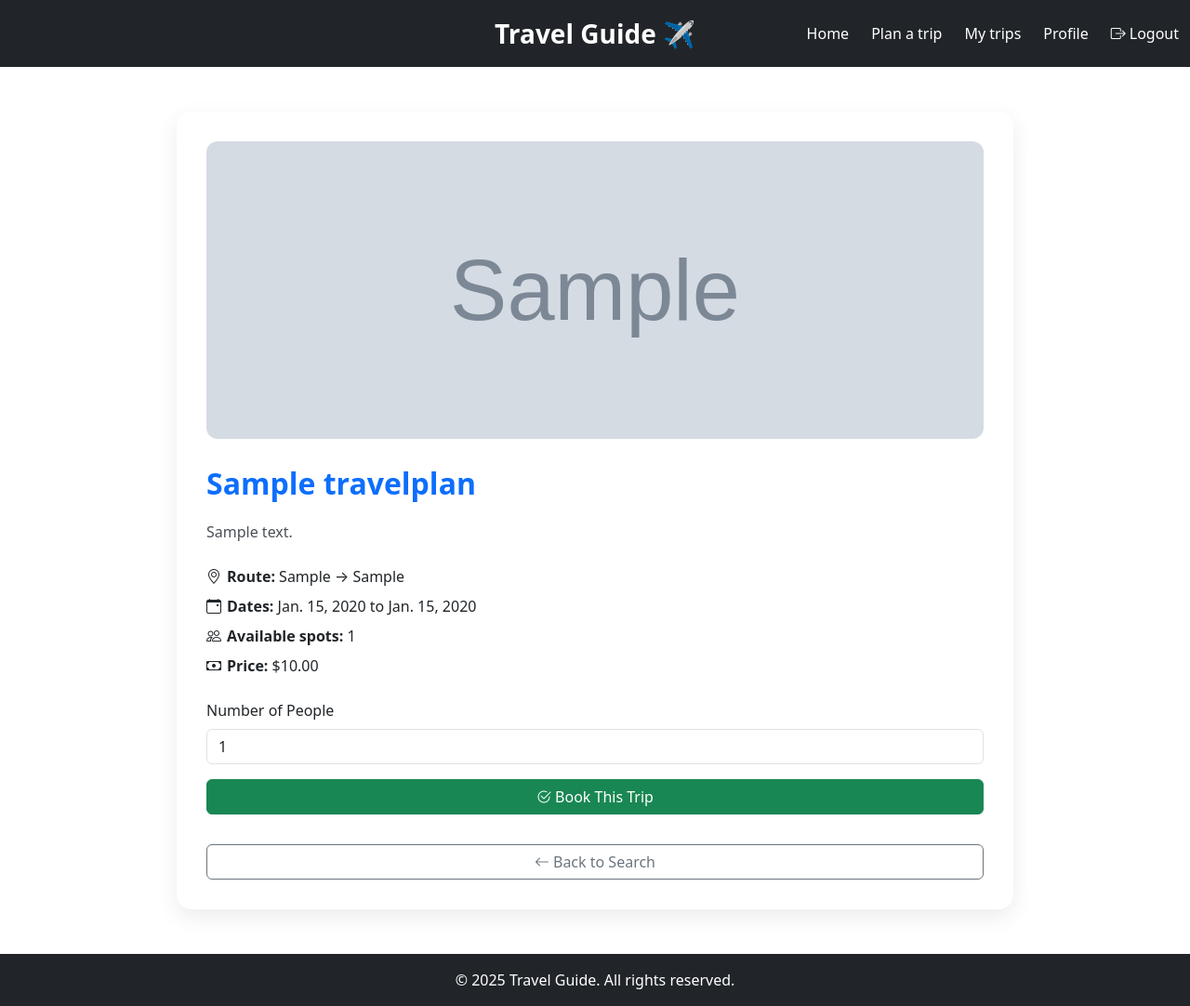
After one commit to helenaborzan/Web_projekt, a Django app: page /travelApp/trip/1/ in a window 1280 px wide. The commit adds this page. Shown: the whole page at 93% size. Run offline with Django 5.2, Linux system fonts and the light colour scheme; a user stored in the database is signed in; tables that the repository leaves empty hold one stand-in row (values such as "Sample post"); grey boxes marked "Sample" are stand-in pictures.

Commit message:
Add tripDetails.html

```diff
--- a/travelguide/travelApp/templates/travelApp/myTrips.html
+++ b/travelguide/travelApp/templates/travelApp/myTrips.html
@@ -16,7 +16,7 @@
           <p class="card-text">{{ trip.travel_plan.description }}</p>
           <p class="card-text">{{ trip.start_destination }} → {{ trip.end_destination }}</p>
           <p class="card-text">{{ trip.start_date }} to {{ trip.end_date }}</p>
-          <p class="card-text">People: {{ trip.number_of_people }}</p>
+          <p class="card-text">Seats available: {{ trip.number_of_people }}</p>
           <form method="POST" class="mt-3">
             {% csrf_token %}
             <input type="hidden" name="delete_trip_id" value="{{ trip.id }}">
--- a/travelguide/travelApp/templates/travelApp/planTrip.html
+++ b/travelguide/travelApp/templates/travelApp/planTrip.html
@@ -160,6 +160,7 @@
       </h4>
       <div class="trip-grid">
         {% for trip in available_trips %}
+        <a href="{% url 'travelApp:trip_details' trip.id %}" class="text-decoration-none text-dark">
           <div class="trip-card">
             {% if trip.picture_url %}
               <img src="{{ trip.picture_url }}" alt="{{ trip.name }}" class="trip-image">
@@ -170,7 +171,7 @@
                 <p class="trip-meta">{{ trip.description }}</p>
                 <p class="trip-meta"><i class="bi bi-geo-alt me-1"></i>{{ trip.start_destination }} → {{ trip.end_destination }}</p>
                 <p class="trip-meta"><i class="bi bi-calendar me-1"></i>{{ trip.start_date }} to {{ trip.end_date }}</p>
-                <p class="trip-meta"><i class="bi bi-people me-1"></i>{{ trip.number_of_people }} people · ${{ trip.price }}</p>
+                <p class="trip-meta"><i class="bi bi-people me-1"></i>{{ trip.number_of_people }} seats available · ${{ trip.price }}</p>
               </div>
               <form method="POST">
                 {% csrf_token %}
@@ -182,6 +183,7 @@
               </form>
             </div>
           </div>
+        </a>
         {% endfor %}
       </div>
     {% endif %}
--- /dev/null
+++ b/travelguide/travelApp/templates/travelApp/tripDetails.html
@@ -0,0 +1,88 @@
+{% extends "base.html" %}
+
+{% block title %}{{ trip.name }} - Details{% endblock %}
+
+{% block extra_head %}
+<style>
+  .trip-details-container {
+    max-width: 900px;
+    margin: 3rem auto;
+    background-color: #ffffff;
+    padding: 2rem;
+    border-radius: 16px;
+    box-shadow: 0 8px 24px rgba(0, 0, 0, 0.08);
+  }
+
+  .trip-image {
+    width: 100%;
+    height: 320px;
+    object-fit: cover;
+    border-radius: 12px;
+    margin-bottom: 1.5rem;
+  }
+
+  .trip-header {
+    font-size: 2rem;
+    font-weight: 700;
+    color: #0d6efd;
+    margin-bottom: 1rem;
+  }
+
+  .trip-description {
+    font-size: 1rem;
+    color: #495057;
+    margin-bottom: 1.5rem;
+  }
+
+  .trip-meta {
+    font-size: 1rem;
+    margin-bottom: 0.5rem;
+  }
+
+  .trip-meta i {
+    margin-right: 6px;
+  }
+
+  .btn-back {
+    margin-top: 2rem;
+  }
+</style>
+{% endblock %}
+
+{% block content %}
+<div class="container trip-details-container">
+  {% if trip.picture_url %}
+    <img src="{{ trip.picture_url }}" alt="{{ trip.name }}" class="trip-image">
+  {% endif %}
+
+  <div class="trip-header">{{ trip.name }}</div>
+  <p class="trip-description">{{ trip.description }}</p>
+
+  <div class="trip-meta"><i class="bi bi-geo-alt"></i><strong>Route:</strong> {{ trip.start_destination }} → {{ trip.end_destination }}</div>
+  <div class="trip-meta"><i class="bi bi-calendar-event"></i><strong>Dates:</strong> {{ trip.start_date }} to {{ trip.end_date }}</div>
+  <div class="trip-meta"><i class="bi bi-people"></i><strong>Available spots:</strong> {{ trip.number_of_people }}</div>
+  <div class="trip-meta"><i class="bi bi-cash"></i><strong>Price:</strong> ${{ trip.price }}</div>
+
+  <form method="POST" class="mt-4">
+    {% csrf_token %}
+    <input type="hidden" name="book_trip_id" value="{{ trip.id }}">
+    <label for="number_of_people" class="form-label">Number of People</label>
+    <input type="number" name="number_of_people" value="1" min="1" max="{{ trip.number_of_people }}" class="form-control mb-3" required>
+    <button type="submit" class="btn btn-success w-100">
+      <i class="bi bi-check2-circle me-1"></i>Book This Trip
+    </button>
+  </form>
+
+  <a href="{% url 'travelApp:plan_trip' %}" class="btn btn-outline-secondary w-100 btn-back">
+    <i class="bi bi-arrow-left me-1"></i>Back to Search
+  </a>
+</div>
+{% endblock %}
+{% if messages %}
+  {% for message in messages %}
+    <div class="alert alert-{{ message.tags }} alert-dismissible fade show" role="alert">
+      {{ message }}
+      <button type="button" class="btn-close" data-bs-dismiss="alert" aria-label="Close"></button>
+    </div>
+  {% endfor %}
+{% endif %}
--- a/travelguide/travelApp/urls.py
+++ b/travelguide/travelApp/urls.py
@@ -9,5 +9,5 @@ urlpatterns = [
     path('plan-trip/', views.plan_trip, name='plan_trip'),
     path('my-trips/', views.my_trips, name='my_trips'),
     path('profile/', views.profile, name='profile'),
-
+    path('trip/<int:trip_id>/', views.trip_details, name='trip_details'),
 ]
--- a/travelguide/travelApp/views.py
+++ b/travelguide/travelApp/views.py
@@ -9,6 +9,7 @@ from django.db import models
 from django.db.models import Sum
 from django.db.models.functions import Now
 from django.utils.timezone import now
+from django.contrib import messages
 
 def home(request):
     return render (request, 'travelApp/home.html')
@@ -140,3 +141,33 @@ def profile(request):
         'upcoming_trips': upcoming_trips,
         'account': account,
     })
+
+@login_required
+def trip_details(request, trip_id):
+    trip = get_object_or_404(TravelPlan, id=trip_id)
+
+    if request.method == 'POST':
+        num_people = int(request.POST.get('number_of_people', 1))
+
+        already_booked = MyTrip.objects.filter(user=request.user, travel_plan=trip).exists()
+
+        if already_booked:
+            messages.error(request, "You have already booked this trip.")
+        elif num_people > trip.number_of_people:
+            messages.error(request, "Not enough available spots for the number of people selected.")
+        else:
+            MyTrip.objects.create(
+                user=request.user,
+                travel_plan=trip,
+                start_destination=trip.start_destination,
+                end_destination=trip.end_destination,
+                start_date=trip.start_date,
+                end_date=trip.end_date,
+                number_of_people=num_people
+            )
+            trip.number_of_people -= num_people
+            trip.save()
+            messages.success(request, "Trip booked successfully!")
+            return redirect('travelApp:my_trips')
+
+    return render(request, 'travelApp/tripDetails.html', {'trip': trip})
```
